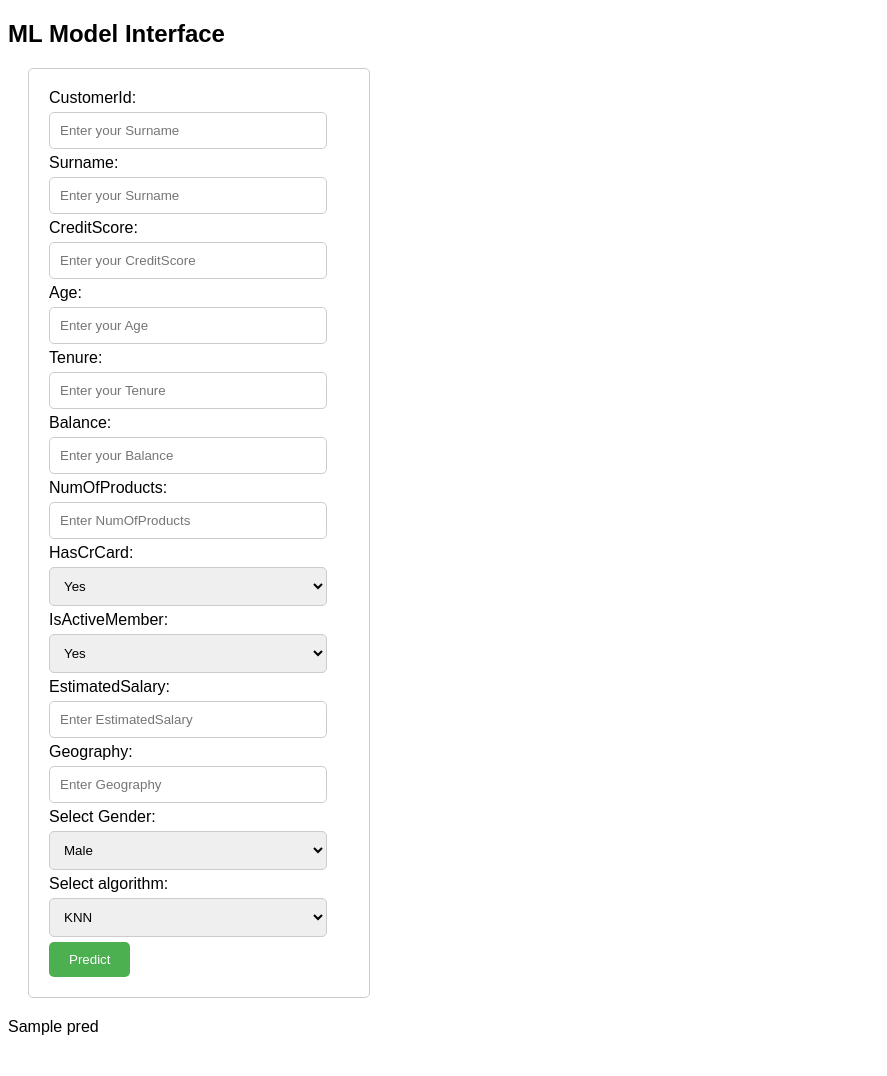
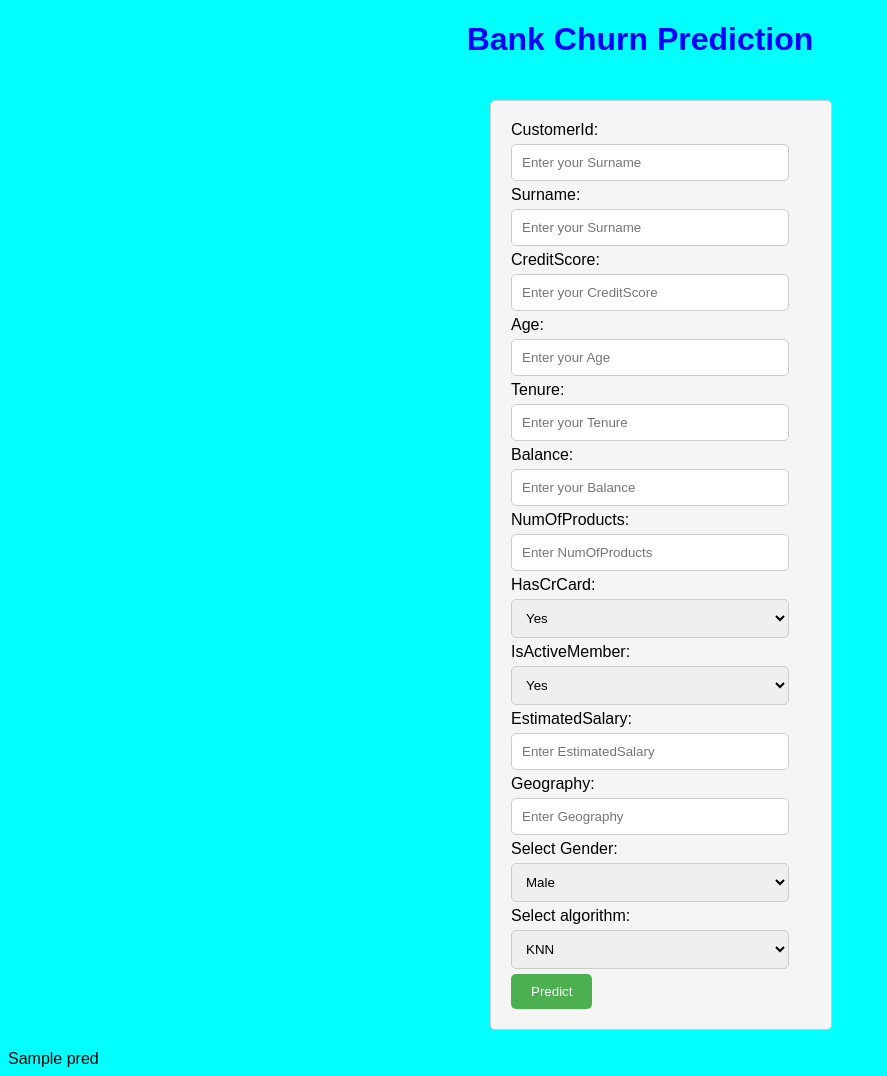
Before and after one commit to samarthc611/BankChurn-Prediction, a Flask app: template templates/index.html in a window 1280 px wide. Shown: the whole page, without its empty margins (0-887 px from the left). Before the commit the page ends 1035 px from the top, so only its background shows below. Run offline with Flask 3, Linux system fonts and the light colour scheme; the template is opened without the code that fills it: most values are stand-ins (such as "Sample title", 1, 10 or a date in 2020); parts of the project's set-up code (start-up, migrations or seed data) failed here and were passed over.

Commit message:
Frontend

```diff
--- a/app.py
+++ b/app.py
@@ -47,9 +47,9 @@ def predict():
 
     # return jsonify({'prediction': prediction.tolist()})
     if prediction == 0:
-            pred = "Not Exited"
+            pred = "Prediction: Will Not Exit"
     else:
-            pred = "Exited"
+            pred = "Prediction: Will Exit"
 
     return render_template("index.html", pred=pred)
 
--- a/templates/index.html
+++ b/templates/index.html
@@ -1,19 +1,24 @@
 <!DOCTYPE html>
 <html lang="en">
 <head>
-    <meta charset="UTF-8">
-    <meta name="viewport" content="width=device-width, initial-scale=1.0">
-    <title>ML Model Interface</title>
+<meta charset="UTF-8">
+<meta name="viewport" content="width=device-width, initial-scale=1.0">
+<title>ML Model Interface</title>
     <style>
         body {
             font-family: Arial, sans-serif;
+            align-items: center;
+            background-color: aqua;
         }
         form {
-            margin: 20px;
+            margin: 20px auto;
             padding: 20px;
             border: 1px solid #ccc;
             border-radius: 5px;
             width: 300px;
+            display: inline-block;
+            background-color: whitesmoke;
+            align-items: center;
         }
         input[type="text"], input[type="number"], select {
             width: calc(100% - 22px); /* Adjusted width */
@@ -41,35 +46,43 @@
             border-radius: 5px;
             width: 300px;
         }
+        h1{
+            color: blue;
+            text-align: center;
+        }
+        .form1 {
+            margin: 0 auto; /* Center the div horizontally */
+            width: 300px; /* Adjust width if needed */
+        }
     </style>
 
 </head>
 <body>
 
-<h2>ML Model Interface</h2>
-
+<h1>Bank Churn Prediction</h1>
+<div class="form1">
 <form id="predictionResult" action='/predict' method="post" class="col s12">
     <label for="surname">CustomerId:</label>
     <input type="number" id="Surname" name="Surname" placeholder="Enter your Surname" required>
-    <br>
+    <!-- <br> -->
     <label for="surname">Surname:</label>
     <input type="text" id="Surname" name="Surname" placeholder="Enter your Surname" required>
-    <br>
+    <!-- <br> -->
     <label for="CreditScore">CreditScore:</label>
     <input type="number" id="CreditScore" name="CreditScore" placeholder="Enter your CreditScore" required>
-    <br>
+    <!-- <br> -->
     <label for="age">Age:</label>
     <input type="number" id="Age" name="Age" placeholder="Enter your Age" required>
-    <br>
+    <!-- <br> -->
     <label for="tenure">Tenure:</label>
     <input type="number" id="Tenure" name="Tenure" placeholder="Enter your Tenure" required>
-    <br>
+    <!-- <br> -->
     <label for="Balance">Balance:</label>
     <input type="number" id="Balance" name="Balance" placeholder="Enter your Balance" required>
-    <br>
+    <!-- <br> -->
     <label for="NumOfProducts">NumOfProducts:</label>
     <input type="number" id="number" name="number" placeholder="Enter NumOfProducts" required>
-    <br>
+    <!-- <br> -->
     <label for="HasCrCard">HasCrCard:</label>
     <select id="HasCrCard" name="HasCrCard">
         <option value="1">Yes</option>
@@ -82,10 +95,10 @@
     </select>
     <label for="EstimatedSalary">EstimatedSalary:</label>
     <input type="number" id="EstimatedSalary" name="EstimatedSalary" placeholder="Enter EstimatedSalary" required>
-    <br>
+    <!-- <br> -->
     <label for="Geography">Geography:</label>
     <input type="text" id="Geography" name="Geography" placeholder="Enter Geography" required>
-    <br>
+    <!-- <br> -->
     <label for="algorithm">Select Gender:</label>
     <select id="Gender" name="Gender">
         <option value="1">Male</option>
@@ -104,27 +117,12 @@
     <br>
     <input type="submit" value="Predict">
 </form>
+</div>
 
 <div id="predictionResult" class="result" style="display: none;"></div>
-<div>{{pred}}</div>
+<div class="pred">{{pred}}</div>
 
-<script>
-    document.getElementById('predictionForm').addEventListener('submit', function(event) {
-        event.preventDefault();
-        var form = this;
-        var data = new FormData(form);
-        fetch('/predict', {
-            method: 'POST',
-            body: data
-        })
-        .then(response => response.text())
-        .then(result => {
-            document.getElementById('predictionResult').innerHTML = result;
-            document.getElementById('predictionResult').style.display = 'block';
-            form.reset();
-        });
-    });
-</script>
+
 
 </body>
 </html>
```
